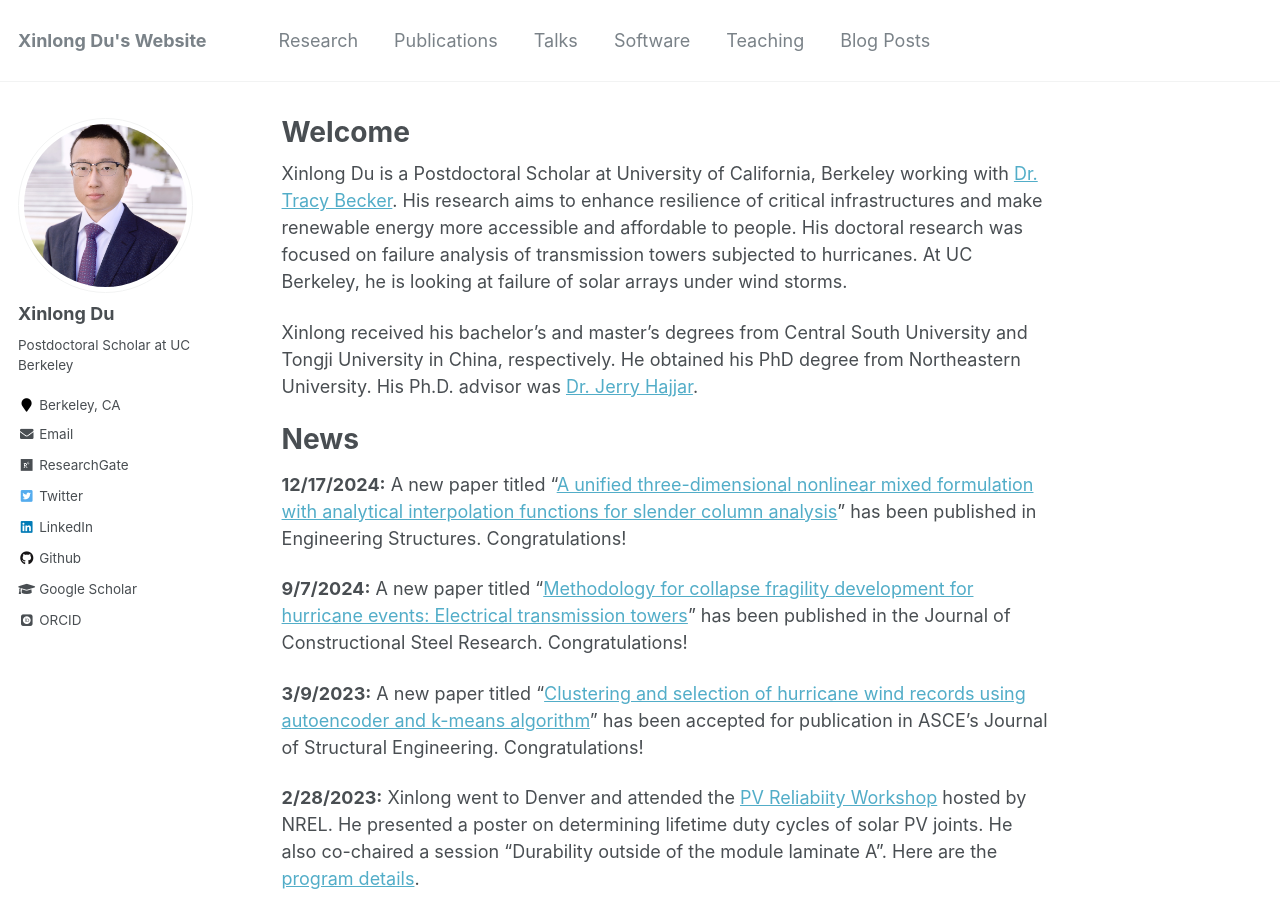
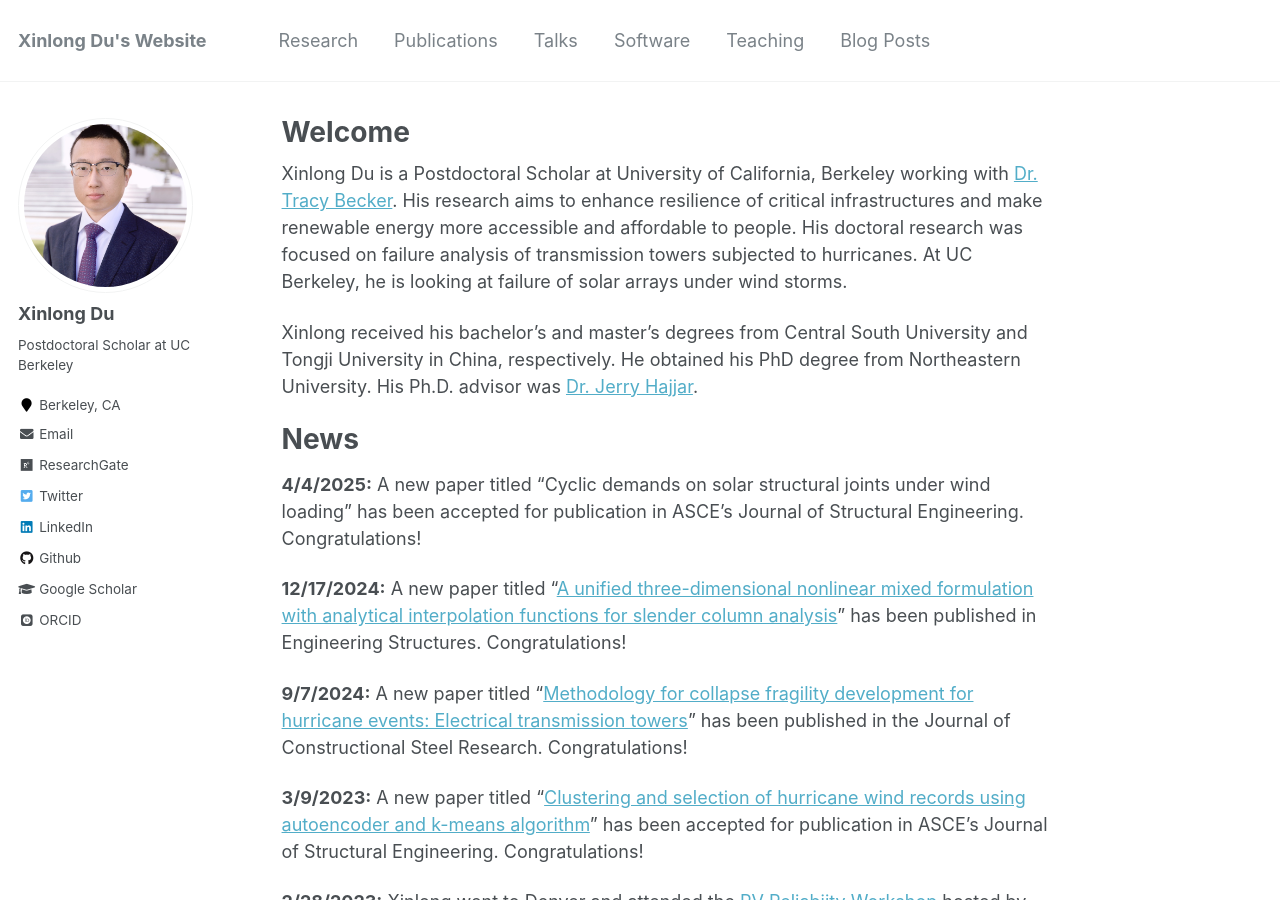
Before and after one commit to xinlong-du/xinlong-du.github.io, a Jekyll site: the page built from _pages/about.md, in a window 1280 px wide and 900 px high. Built offline with Jekyll 4.4.1, drawn with Linux system fonts in a browser that asks for light colours; some web fonts are replaced.

Commit message:
Update news

```diff
--- a/_pages/about.md
+++ b/_pages/about.md
@@ -14,6 +14,8 @@ Xinlong received his bachelor’s and master’s degrees from Central South Univ
 
 News
 ======
+**4/4/2025:** A new paper titled "Cyclic demands on solar structural joints under wind loading" has been accepted for publication in ASCE's Journal of Structural Engineering. Congratulations!
+
 **12/17/2024:** A new paper titled "[A unified three-dimensional nonlinear mixed formulation with analytical interpolation functions for slender column analysis](https://doi.org/10.1016/j.engstruct.2024.119481)" has been published in Engineering Structures. Congratulations!
 
 **9/7/2024:** A new paper titled "[Methodology for collapse fragility development for hurricane events: Electrical transmission towers](https://doi.org/10.1016/j.jcsr.2024.109005)" has been published in the Journal of Constructional Steel Research. Congratulations!
```
Also changed, not shown: files/Blog1RE 1.jpg (renamed from files/Blog1RE+1.jpg), files/Blog1RE 2.jpg (renamed from files/Blog1RE+2.jpg).
